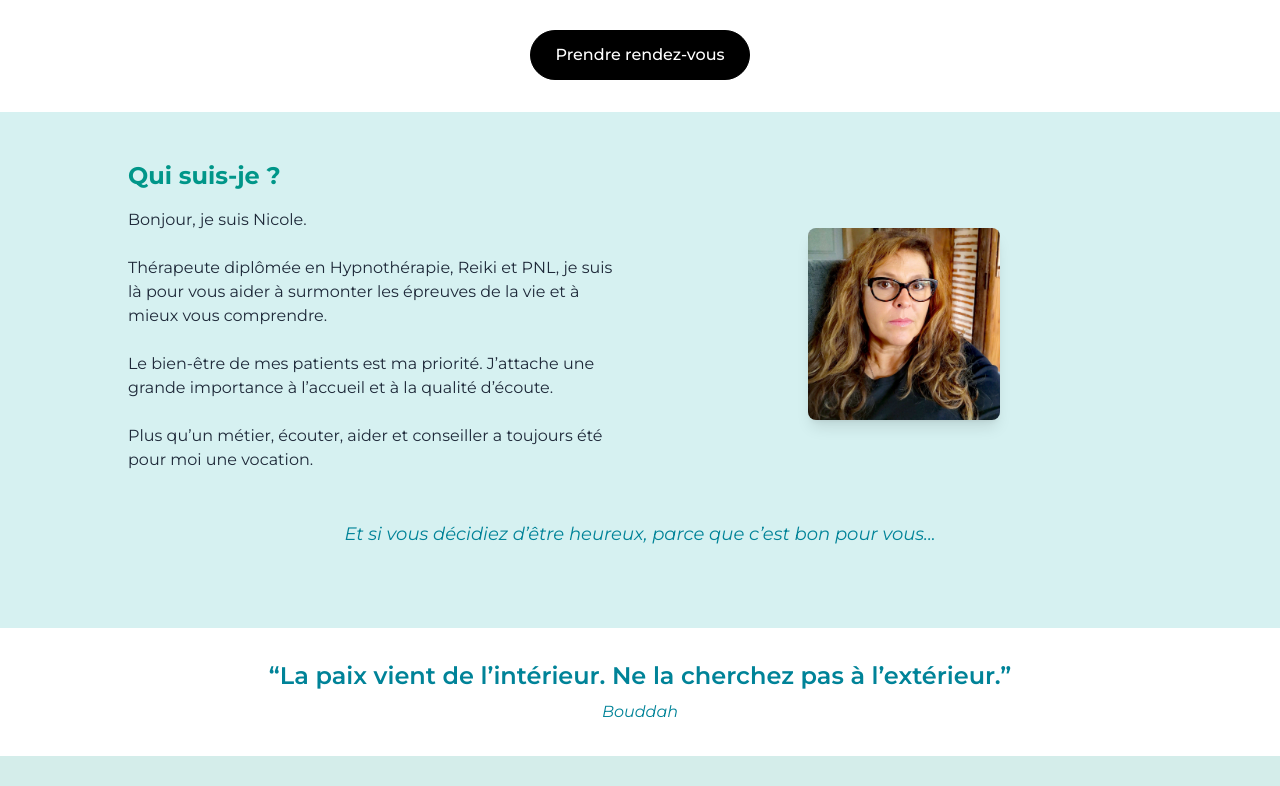
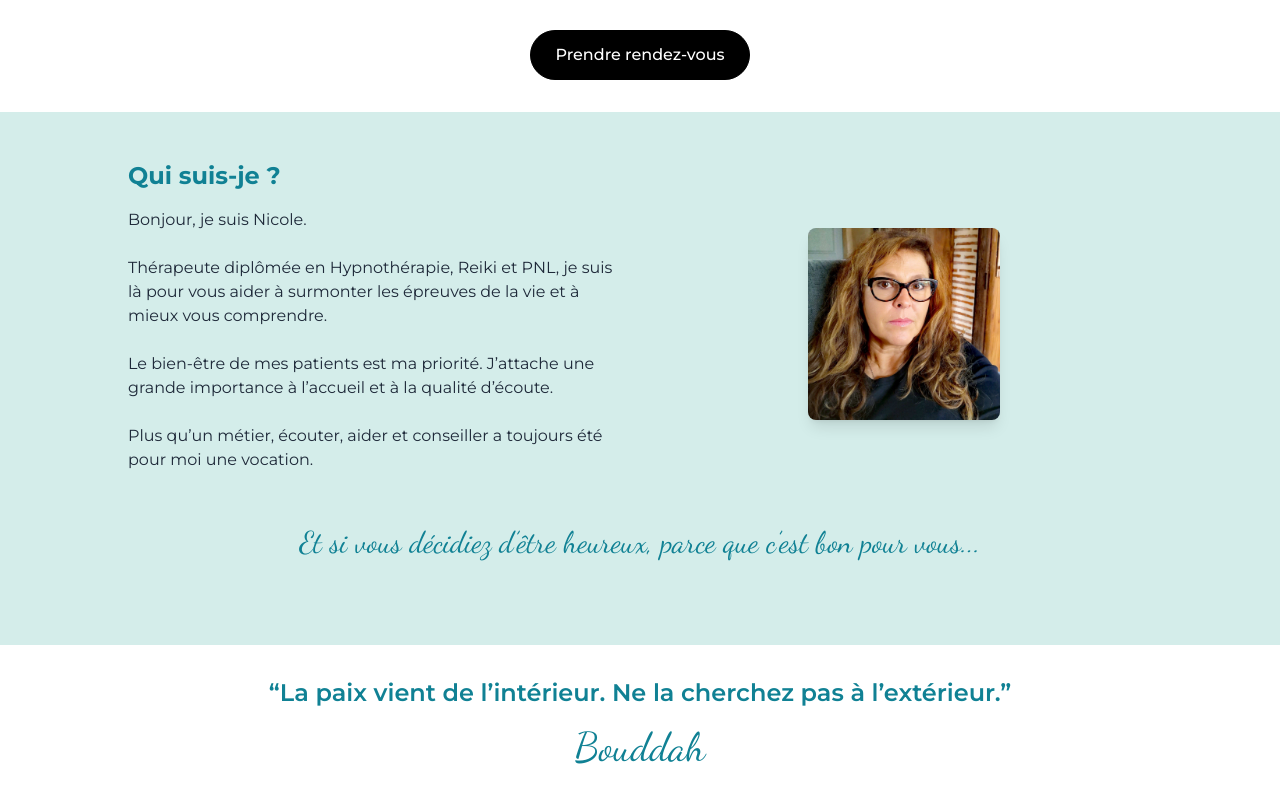
Before and after one commit to barry-black/nicole-pages-website, a Next.js app: page / in a window 1280 px wide. Shown: the part 854-1640 px from the top of the page. Built offline with nearby package versions, Linux system fonts and the light colour scheme.

Commit message:
Improve citations

```diff
--- a/src/pages/main-page.tsx
+++ b/src/pages/main-page.tsx
@@ -12,6 +12,7 @@ import { Accueil } from "@/ui/components/accueil/accueil";
 import { Button } from "@/ui/design-system/button/button";
 import { Soins } from "@/ui/components/soins/soins";
 import { Footer } from "@/ui/components/footer/footer";
+import { Typography } from "@/ui/design-system/typography/typography";
 
 /* API */
 import { scrollToSection } from "@/api/scrollToSection";
@@ -55,10 +56,10 @@ export default function MainPage() {
         </section>
 
         {/* Qui suis-je */}
-        <section id="who-i-am" className="bg-[#d6f1f1] py-12 px-6">
+        <section id="who-i-am" className="bg-[var(--color-pale-blue)] py-12 px-6">
           <div className="max-w-5xl mx-auto grid md:grid-cols-2 gap-8 items-center">
             <div>
-              <h2 className="text-teal-600 text-2xl font-bold mb-4">
+              <h2 className="text-[var(--color-ocean-blue)] text-2xl font-bold mb-4">
                 Qui suis-je ?
               </h2>
               <p className="mb-4">
@@ -85,7 +86,10 @@ export default function MainPage() {
               />
             </div>
           </div>
-          <section className="text-center mx-3 py-8 text-lg italic text-[#008398]">
+          <section
+            className="text-center mx-3 py-8 text-[30px] text-[var(--color-ocean-blue)]"
+            style={{ fontFamily: "var(--font-secondary)" }}
+          >
             <p>
               Et si vous décidiez d’être heureux, parce que c’est bon pour
               vous...
@@ -96,10 +100,12 @@ export default function MainPage() {
         {/* Citation */}
 
         <section className="text-center py-8 bg-white">
-          <blockquote className="text-2xl font-semibold text-[#008398] mb-2">
+          <blockquote className="text-2xl font-semibold text-[var(--color-ocean-blue)] mb-2">
             “La paix vient de l’intérieur. Ne la cherchez pas à l’extérieur.”
           </blockquote>
-          <p className="text-[#008398] italic">Bouddah</p>
+          <Typography variant="ds-40" theme="ocean-blue" component="p">
+            Bouddah
+          </Typography>
         </section>
 
         {/* Soins */}
```
